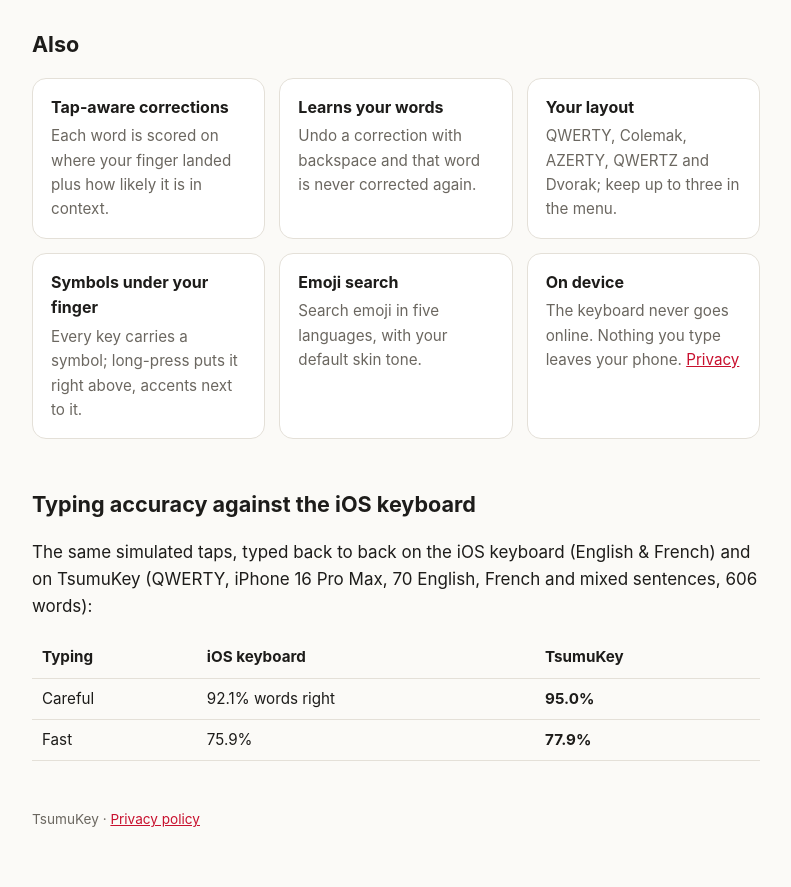
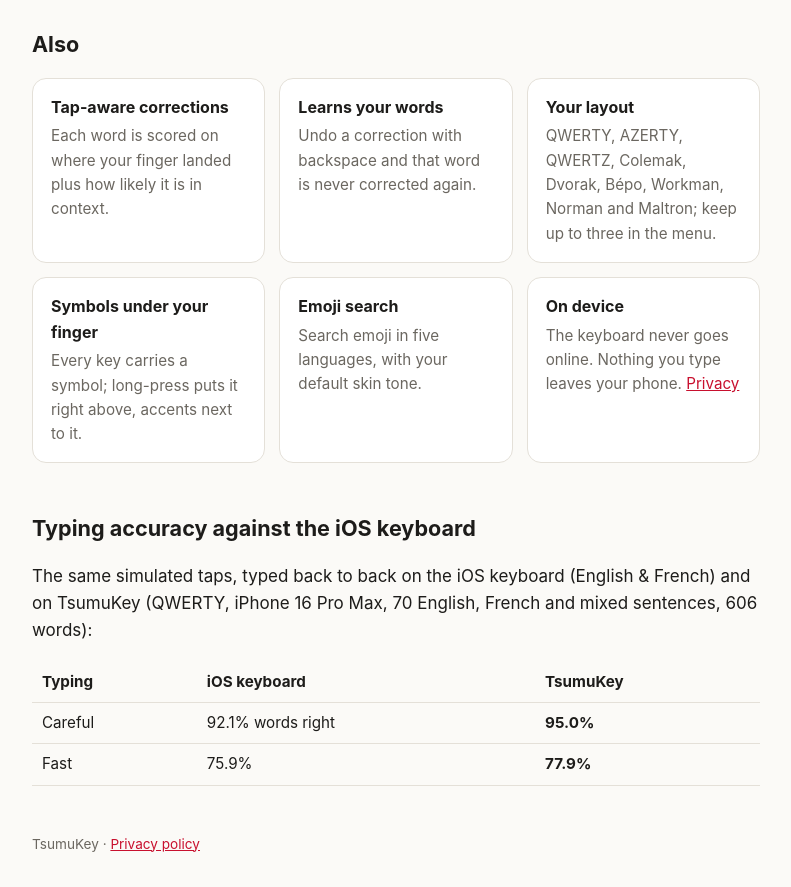
Before and after one commit to Iito/TsumuKey, a plain HTML site: page index.html in a window 1280 px wide. Shown: the part 1280-2167 px from the top of the page, without its empty margins (244-1035 px from the left). Before the commit the page ends 2143 px from the top, so only its background shows below. Drawn offline with Linux system fonts and the light colour scheme.

Commit message:
Site: all nine layouts

```diff
--- a/index.html
+++ b/index.html
@@ -45,7 +45,7 @@
   <div class="grid">
     <div class="card"><h3>Tap-aware corrections</h3><p>Each word is scored on where your finger landed plus how likely it is in context.</p></div>
     <div class="card"><h3>Learns your words</h3><p>Undo a correction with backspace and that word is never corrected again.</p></div>
-    <div class="card"><h3>Your layout</h3><p>QWERTY, Colemak, AZERTY, QWERTZ and Dvorak; keep up to three in the menu.</p></div>
+    <div class="card"><h3>Your layout</h3><p>QWERTY, AZERTY, QWERTZ, Colemak, Dvorak, Bépo, Workman, Norman and Maltron; keep up to three in the menu.</p></div>
     <div class="card"><h3>Symbols under your finger</h3><p>Every key carries a symbol; long-press puts it right above, accents next to it.</p></div>
     <div class="card"><h3>Emoji search</h3><p>Search emoji in five languages, with your default skin tone.</p></div>
     <div class="card"><h3>On device</h3><p>The keyboard never goes online. Nothing you type leaves your phone. <a href="privacy.html">Privacy</a></p></div>
```
